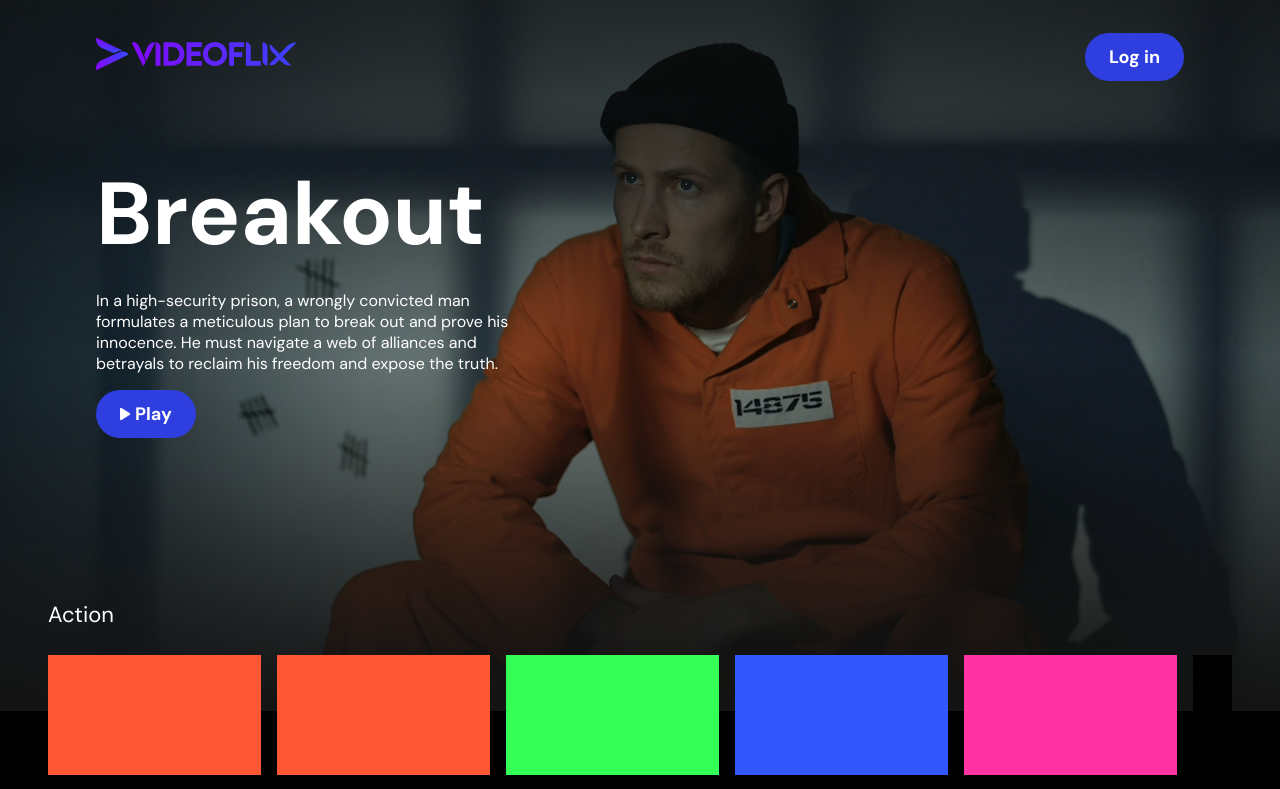
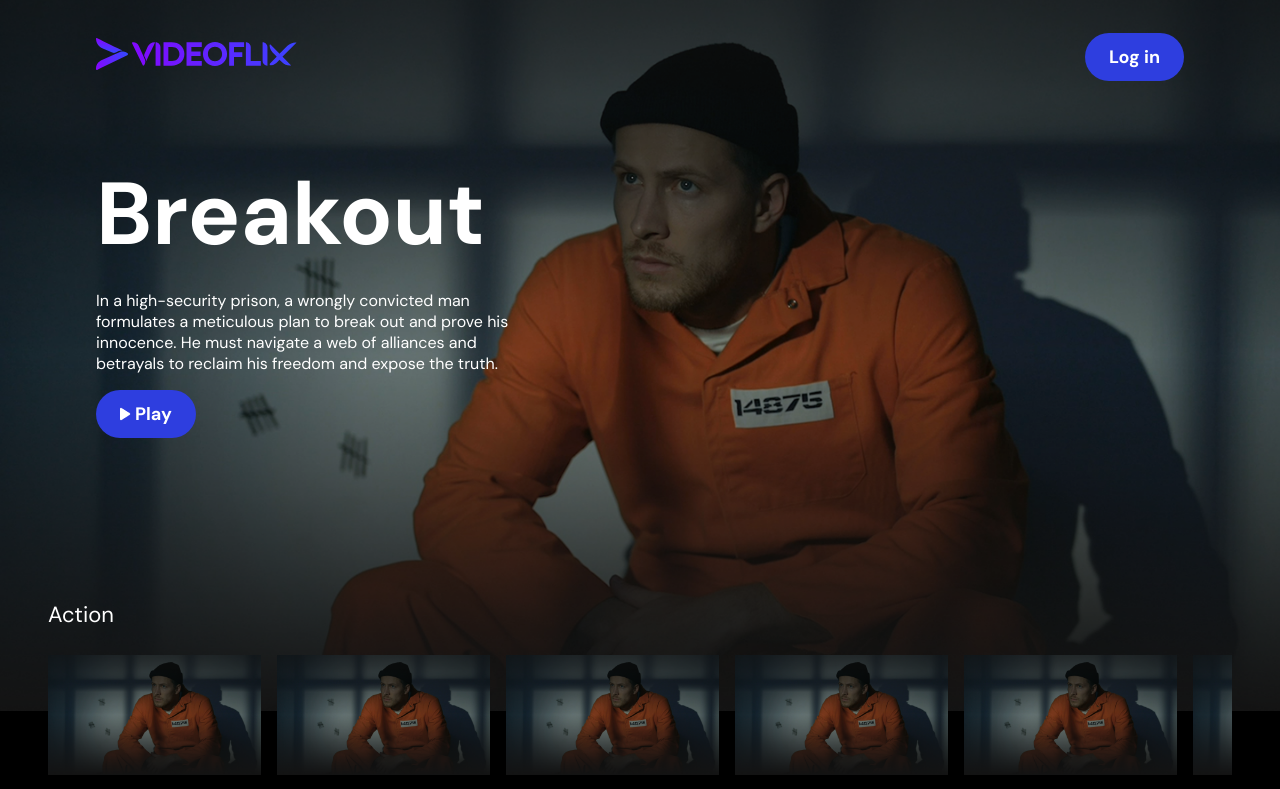
Before and after one commit to KevinMuellerDev/videoflix_frontend, a Next.js app: page /browse in a window 1280 px wide. Shown: the top 789 px of the page. Built offline with nearby package versions, Linux system fonts and the light colour scheme.

Commit message:
added dummy data for testing

```diff
--- a/src/components/Browse/ContentContainer/ContentContainer.module.css
+++ b/src/components/Browse/ContentContainer/ContentContainer.module.css
@@ -13,6 +13,7 @@
   transition: transform 0.15s ease-in-out;
   cursor: pointer;
   flex-shrink: 0;
+  background-size: cover;
 
   &:hover {
     transform: scale(1.05);
--- a/src/components/Browse/ContentContainer/ContentContainer.tsx
+++ b/src/components/Browse/ContentContainer/ContentContainer.tsx
@@ -1,7 +1,18 @@
 import React from 'react';
 import styles from '@/components/Browse/ContentContainer/ContentContainer.module.css';
 
-const ContentContainer = ({ genre }: { genre: string }) => {
+interface VideoData {
+  id: number;
+  created_at: string;
+  title: string;
+  description: string;
+  video_file: string;
+  genre: string;
+  screenshot: string;
+  trailer: string;
+}
+
+const ContentContainer = ({ data }: { data: VideoData }) => {
   const dummyVid = [
     { id: 1, title: 'Action', background: '#FF5733' },
     { id: 2, title: 'Action', background: '#FF5733' },
@@ -13,13 +24,13 @@ const ContentContainer = ({ genre }: { genre: string }) => {
 
   return (
     <div className={styles.contentContainer}>
-      <span className={styles.genre}>{genre}</span>
+      <span className={styles.genre}>{data.genre}</span>
       <div className={styles.vidWrapper}>
         {dummyVid.map((vid) => (
           <div
             className={styles.dummyVid}
             key={vid.id}
-            style={{ background: vid.background }}
+            style={{ backgroundImage: `url(${data.screenshot})` }}
           ></div>
         ))}
       </div>
--- a/src/components/Header/header.module.css
+++ b/src/components/Header/header.module.css
@@ -1,7 +1,7 @@
 .wrapper {
   position: absolute;
   top: 0;
-  z-index: 10;
+  z-index: 1000;
   width: 100%;
   display: flex;
   justify-content: space-between;
--- a/src/pages/browse/index.tsx
+++ b/src/pages/browse/index.tsx
@@ -60,7 +60,7 @@ const Browse: React.FC = () => {
         </div>
         <div className={styles.contentContainer}>
           {testData.map((data) => (
-            <ContentContainer genre={data.genre} />
+            <ContentContainer data={data} />
           ))}
         </div>
       </main>
--- a/src/styles/globals.css
+++ b/src/styles/globals.css
@@ -125,6 +125,7 @@ h1 {
   max-width: fit-content;
   display: flex;
   gap: 4px;
+  z-index: 1000;
   justify-content: center;
   align-items: center;
 }
```
